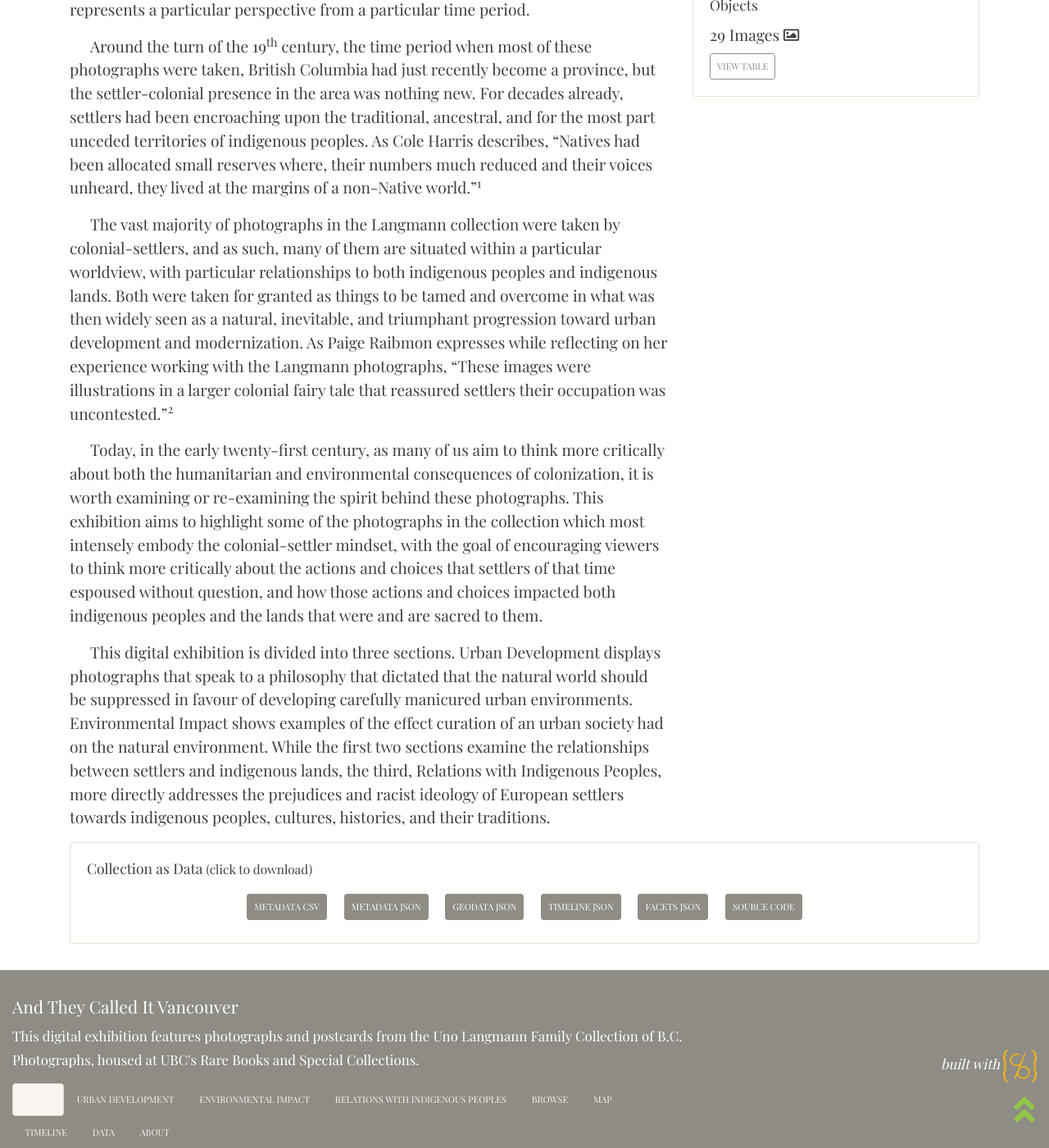
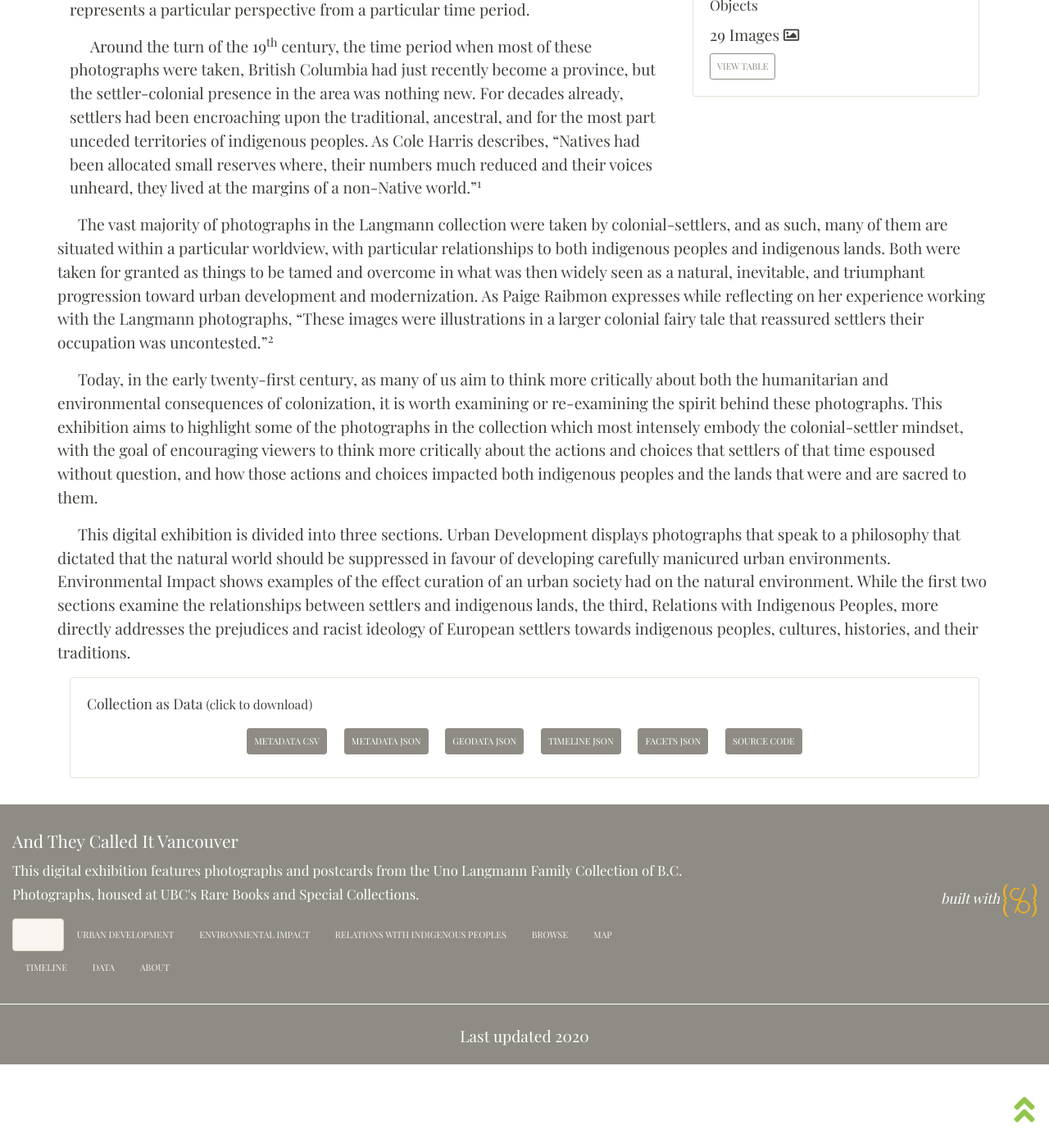
Before and after one commit to ashlynnprasad/langmann-2021, a Jekyll site: the page built from index.md, in a window 1280 px wide and 1400 px high, scrolled down 705 px. Shown: the whole window at 82% size. Built offline with Jekyll 4.4.1, drawn with Linux system fonts in a browser that asks for light colours; nearby versions of some CDN libraries.

Commit message:
rearranged text

```diff
--- a/_layouts/home-infographic.html
+++ b/_layouts/home-infographic.html
@@ -10,9 +10,7 @@
 
 <p style="text-indent: 25px;">The Uno Langmann Family Collection of B.C. Photographs consists of more than 18,000 photographs taken in or near British Columbia between the 1850s and the 1970s. The photographs depict scenes that give us an insight into the history of this area, showing us the burgeoning industries of that time, including logging, fishing, and mining, as well as where and how average settlers spent their leisure time. This exhibition features a subset of the photographs in the Langmann collection, which represents a particular perspective from a particular time period.<br>
 <p style="text-indent: 25px;">Around the turn of the 19<sup>th</sup> century, the time period when most of these photographs were taken, British Columbia had just recently become a province, but the settler-colonial presence in the area was nothing new. For decades already, settlers had been encroaching upon the traditional, ancestral, and for the most part unceded territories of indigenous peoples. As Cole Harris describes, “Natives had been allocated small reserves where, their numbers much reduced and their voices unheard, they lived at the margins of a non-Native world.”<sup>1</sup> <br>
-<p style="text-indent: 25px;">The vast majority of photographs in the Langmann collection were taken by colonial-settlers, and as such, many of them are situated within a particular worldview, with particular relationships to both indigenous peoples and indigenous lands. Both were taken for granted as things to be tamed and overcome in what was then widely seen as a natural, inevitable, and triumphant progression toward urban development and modernization. As Paige Raibmon expresses while reflecting on her experience working with the Langmann photographs, “These images were illustrations in a larger colonial fairy tale that reassured settlers their occupation was uncontested.”<sup>2</sup><br>
-<p style="text-indent: 25px;">Today, in the early twenty-first century, as many of us aim to think more critically about both the humanitarian and environmental consequences of colonization, it is worth examining or re-examining the spirit behind these photographs. This exhibition aims to highlight some of the photographs in the collection which most intensely embody the colonial-settler mindset, with the goal of encouraging viewers to think more critically about the actions and choices that settlers of that time espoused without question, and how those actions and choices impacted both indigenous peoples and the lands that were and are sacred to them. <br>
-<p style="text-indent: 25px;">This digital exhibition is divided into three sections. Urban Development displays photographs that speak to a philosophy that dictated that the natural world should be suppressed in favour of developing carefully manicured urban environments. Environmental Impact shows examples of the effect curation of an urban society had on the natural environment. While the first two sections examine the relationships between settlers and indigenous lands, the third, Relations with Indigenous Peoples, more directly addresses the prejudices and racist ideology of European settlers towards indigenous peoples, cultures, histories, and their traditions. <br>
+
 
   </div>
   <div class="col-md-4">
@@ -27,6 +25,9 @@
 
   </div>
 
+  <p style="text-indent: 25px;">The vast majority of photographs in the Langmann collection were taken by colonial-settlers, and as such, many of them are situated within a particular worldview, with particular relationships to both indigenous peoples and indigenous lands. Both were taken for granted as things to be tamed and overcome in what was then widely seen as a natural, inevitable, and triumphant progression toward urban development and modernization. As Paige Raibmon expresses while reflecting on her experience working with the Langmann photographs, “These images were illustrations in a larger colonial fairy tale that reassured settlers their occupation was uncontested.”<sup>2</sup><br>
+<p style="text-indent: 25px;">Today, in the early twenty-first century, as many of us aim to think more critically about both the humanitarian and environmental consequences of colonization, it is worth examining or re-examining the spirit behind these photographs. This exhibition aims to highlight some of the photographs in the collection which most intensely embody the colonial-settler mindset, with the goal of encouraging viewers to think more critically about the actions and choices that settlers of that time espoused without question, and how those actions and choices impacted both indigenous peoples and the lands that were and are sacred to them. <br>
+<p style="text-indent: 25px;">This digital exhibition is divided into three sections. Urban Development displays photographs that speak to a philosophy that dictated that the natural world should be suppressed in favour of developing carefully manicured urban environments. Environmental Impact shows examples of the effect curation of an urban society had on the natural environment. While the first two sections examine the relationships between settlers and indigenous lands, the third, Relations with Indigenous Peoples, more directly addresses the prejudices and racist ideology of European settlers towards indigenous peoples, cultures, histories, and their traditions. <br>
 
   <div class="col-md-12">
 
```
